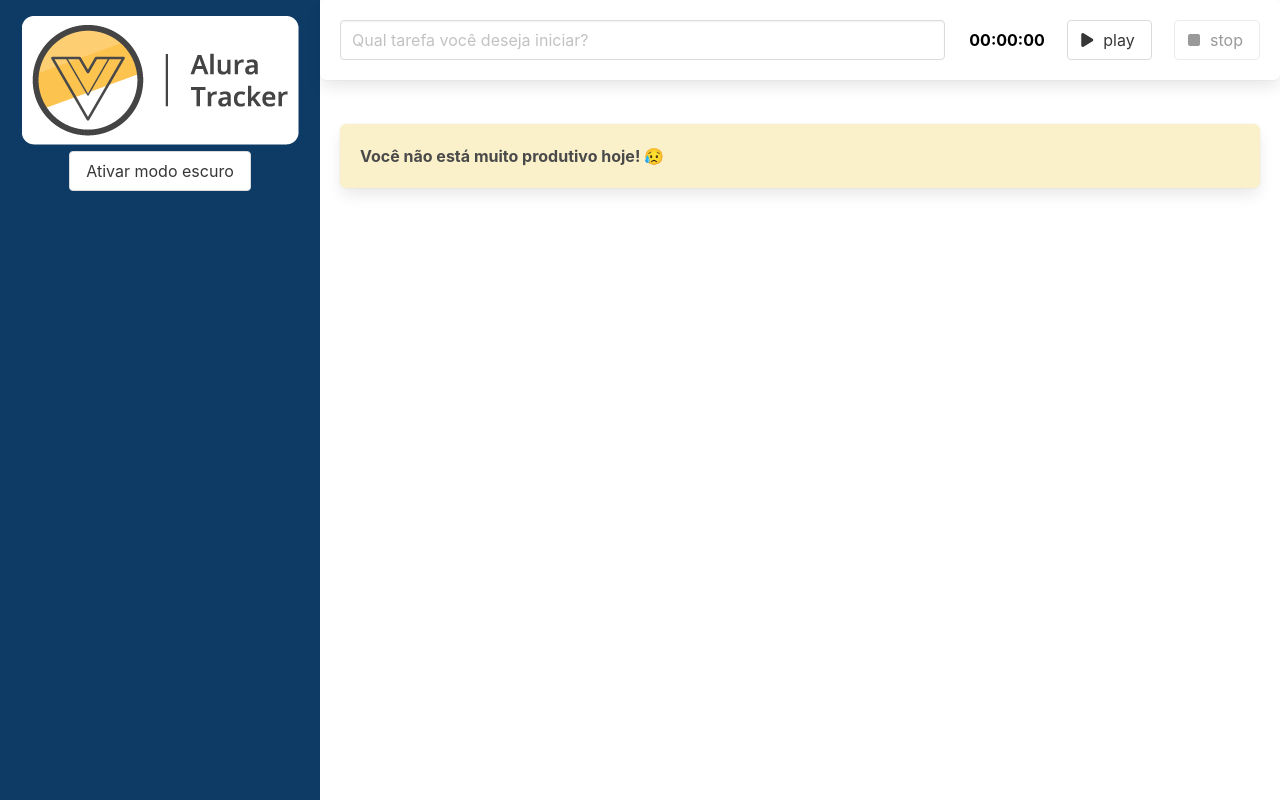
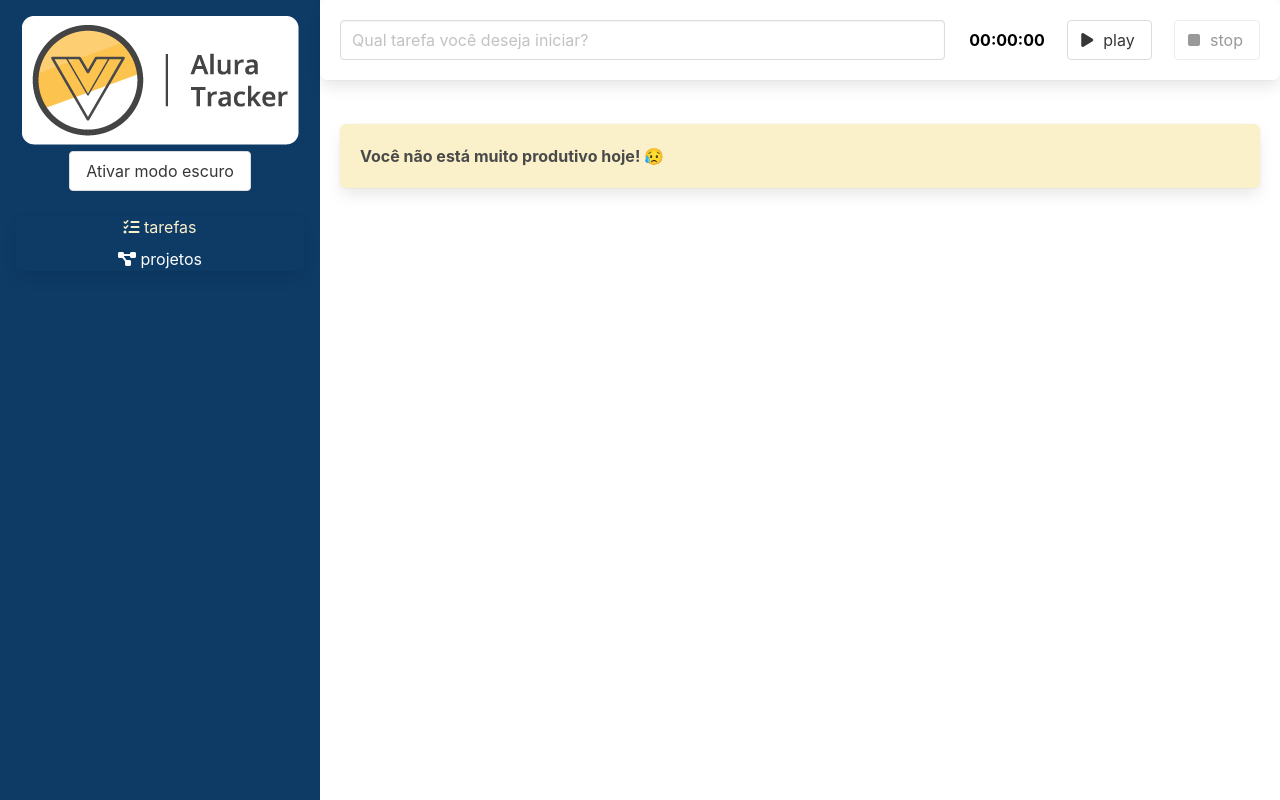
Before and after one commit to mariaclaudiapio/alura-tracker, a Vue app: page / in a window 1280 px wide. Built offline with nearby package versions, Linux system fonts and the light colour scheme.

Commit message:
Projeto Alura Tracker:
incluindo ícones para navegação na barra lateral

```diff
--- a/src/components/BarraLateral.vue
+++ b/src/components/BarraLateral.vue
@@ -1,11 +1,29 @@
 <template>
     <header>
         <h1>
-            <img src="../assets/logo.png" alt="">
+            <img src="../assets/logo.png" alt="logo da Alura Tracker">
         </h1>
-        <button class="button" @click="alterarTema">
-            {{ textoBotado }}
-        </button>
+        <div class="has-text-centered">
+            <button class="button" @click="alterarTema">
+                {{ textoBotado }}
+            </button>
+        </div>
+        <nav class="panel mt-5">
+            <ul>
+                <li>
+                    <router-link to="/" class="link">
+                      <i class="fas fa-tasks"></i>
+                      tarefas
+                    </router-link>
+                </li>
+                <li>
+                    <router-link to="/projetos" class="link">
+                      <i class="fas fa-project-diagram"></i>
+                      projetos
+                    </router-link>
+                </li>
+            </ul>
+        </nav>
     </header>
 </template>
 
@@ -46,6 +64,22 @@
         text-align: center;
     }
 
+    .panel li {
+        margin: 8px 0;
+    }
+
+    .link {
+        color: #FFFFFF;
+    }
+
+    .link:hover {
+        color: #FAF0CA;
+    }
+
+    .link.router-link-active {
+        color: #FAF0CA
+    }
+
     @media only screen and (max-width: 768px) {
         header {
             padding: 2.5rem;
```
